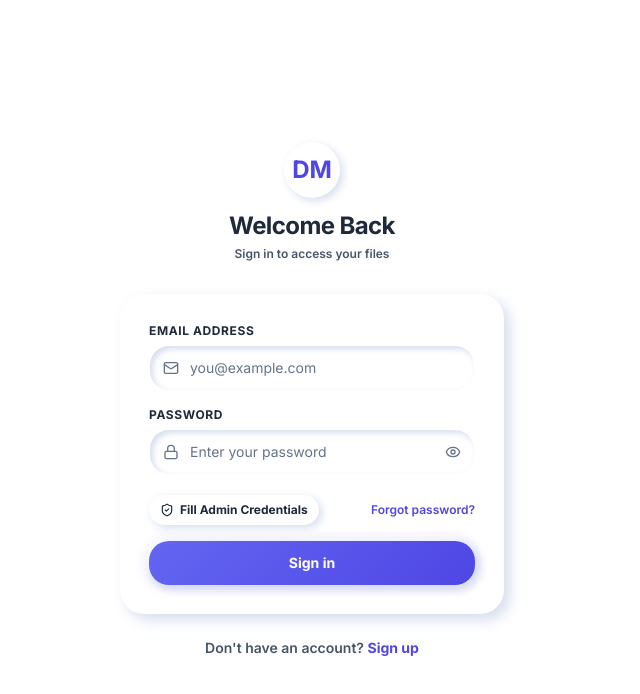
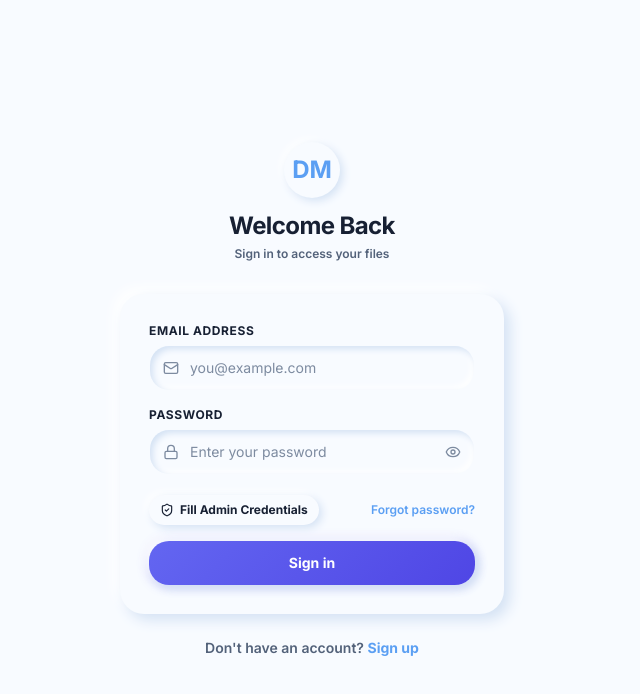
Before and after one commit to Deepak-TripO/DM, a React (Vite) app: page /login in a window 1280 px wide. Shown: the top 694 px of the page, without its empty margins (328-968 px from the left). Built offline with nearby package versions, Linux system fonts and the light colour scheme; no server answers.

Commit message:
Complete Color System Update using Image 1 and Image 2 specifications

```diff
--- a/src/components/FileIcon.tsx
+++ b/src/components/FileIcon.tsx
@@ -28,16 +28,16 @@ const categoryIcons: Record<FileCategory, typeof File> = {
 };
 
 const categoryColors: Record<FileCategory, string> = {
-  image: 'text-emerald-500 neu-circle',
-  video: 'text-purple-500 neu-circle',
-  audio: 'text-pink-500 neu-circle',
-  document: 'text-blue-500 neu-circle',
-  pdf: 'text-red-500 neu-circle',
-  spreadsheet: 'text-green-500 neu-circle',
-  presentation: 'text-amber-500 neu-circle',
-  archive: 'text-orange-500 neu-circle',
-  code: 'text-indigo-500 neu-circle',
-  other: 'text-gray-500 neu-circle',
+  image: 'text-[#8A63D2] neu-circle',
+  video: 'text-[#3B82D0] neu-circle',
+  audio: 'text-[#A05CCB] neu-circle',
+  document: 'text-[#4D94E8] neu-circle',
+  pdf: 'text-[#D95C68] neu-circle',
+  spreadsheet: 'text-[#3FA76B] neu-circle',
+  presentation: 'text-[#E58C35] neu-circle',
+  archive: 'text-[#D69A2D] neu-circle',
+  code: 'text-[#64748B] neu-circle',
+  other: 'text-[#7A8798] neu-circle',
 };
 
 interface FileIconProps {
--- a/src/index.css
+++ b/src/index.css
@@ -3,26 +3,26 @@
 
 @theme {
   --font-sans: 'Inter', ui-sans-serif, system-ui, sans-serif;
-  --color-primary: #4f46e5;
-  --color-primary-hover: #4338ca;
-  --color-primary-light: #e0e7ff;
-  --color-primary-50: #eef2ff;
-  --color-primary-100: #e0e7ff;
-  --color-primary-500: #6366f1;
-  --color-primary-600: #4f46e5;
-  --color-primary-700: #4338ca;
-  --color-surface: #ffffff;
-  --color-surface-secondary: #ffffff;
-  --color-surface-tertiary: #f1f5f9;
-  --color-border: #d4dce8;
-  --color-border-light: #e1e8f2;
-  --color-text-primary: #1e293b;
-  --color-text-secondary: #475569;
-  --color-text-tertiary: #64748b;
-  --color-danger: #ef4444;
-  --color-danger-hover: #dc2626;
-  --color-success: #10b981;
-  --color-warning: #f59e0b;
+  --color-primary: #5B9FF3;
+  --color-primary-hover: #4B91EA;
+  --color-primary-light: #EAF4FF;
+  --color-primary-50: #F8FBFF;
+  --color-primary-100: #EAF4FF;
+  --color-primary-500: #5B9FF3;
+  --color-primary-600: #4B91EA;
+  --color-primary-700: #3D82DB;
+  --color-surface: #FFFFFF;
+  --color-surface-secondary: #F3F8FD;
+  --color-surface-tertiary: #EAF4FF;
+  --color-border: #E3ECF5;
+  --color-border-light: #EEF4FA;
+  --color-text-primary: #172033;
+  --color-text-secondary: #53627A;
+  --color-text-tertiary: #7D8BA0;
+  --color-danger: #D95C68;
+  --color-danger-hover: #C84B57;
+  --color-success: #22A06B;
+  --color-warning: #E59A32;
   --radius-sm: 0.5rem;
   --radius-md: 0.75rem;
   --radius-lg: 1rem;
@@ -34,10 +34,10 @@
   --sidebar-collapsed-width: 68px;
   --header-height: 64px;
 
-  /* Neumorphism Shadow Tokens - Pure White Background */
-  --neu-bg: #ffffff;
-  --neu-shadow-dark: #d5dded;
-  --neu-shadow-light: #ffffff;
+  /* Color System Surface Tokens */
+  --neu-bg: #F8FBFF;
+  --neu-shadow-dark: #D4E2F4;
+  --neu-shadow-light: #FFFFFF;
 
   --neu-flat-shadow: 6px 6px 14px var(--neu-shadow-dark), -6px -6px 14px var(--neu-shadow-light);
   --neu-flat-hover: 8px 8px 18px var(--neu-shadow-dark), -8px -8px 18px var(--neu-shadow-light);
@@ -49,27 +49,26 @@
 }
 
 .dark {
-  --color-primary: #818cf8;
-  --color-primary-hover: #6366f1;
-  --color-primary-light: #1e1b4b;
-  --color-primary-50: #1e1b4b;
-  --color-primary-100: #312e81;
-  --color-primary-500: #818cf8;
-  --color-primary-600: #6366f1;
-  --color-primary-700: #818cf8;
-  --color-surface: #ffffff;
-  --color-surface-secondary: #ffffff;
-  --color-surface-tertiary: #f1f5f9;
-  --color-border: #e2e8f0;
-  --color-border-light: #f1f5f9;
-  --color-text-primary: #0f172a;
-  --color-text-secondary: #475569;
-  --color-text-tertiary: #64748b;
+  --color-primary: #5B9FF3;
+  --color-primary-hover: #4B91EA;
+  --color-primary-light: #EAF4FF;
+  --color-primary-50: #F8FBFF;
+  --color-primary-100: #EAF4FF;
+  --color-primary-500: #5B9FF3;
+  --color-primary-600: #4B91EA;
+  --color-primary-700: #3D82DB;
+  --color-surface: #FFFFFF;
+  --color-surface-secondary: #F3F8FD;
+  --color-surface-tertiary: #EAF4FF;
+  --color-border: #E3ECF5;
+  --color-border-light: #EEF4FA;
+  --color-text-primary: #172033;
+  --color-text-secondary: #53627A;
+  --color-text-tertiary: #7D8BA0;
 
-  /* Neumorphism Shadow Tokens - Pure White Background */
-  --neu-bg: #ffffff;
-  --neu-shadow-dark: #d5dded;
-  --neu-shadow-light: #ffffff;
+  --neu-bg: #F8FBFF;
+  --neu-shadow-dark: #D4E2F4;
+  --neu-shadow-light: #FFFFFF;
 
   --neu-flat-shadow: 6px 6px 14px var(--neu-shadow-dark), -6px -6px 14px var(--neu-shadow-light);
   --neu-flat-hover: 8px 8px 18px var(--neu-shadow-dark), -8px -8px 18px var(--neu-shadow-light);
--- a/src/pages/HomePage.tsx
+++ b/src/pages/HomePage.tsx
@@ -46,40 +46,40 @@ export default function HomePage() {
         <div className="grid grid-cols-2 gap-4 md:grid-cols-4">
           <button
             onClick={() => navigate('/files')}
-            className="flex items-center gap-3.5 rounded-2xl neu-btn p-4 text-left transition-all"
+            className="flex items-center gap-3.5 rounded-2xl neu-btn p-4 text-left transition-all hover:bg-[#EAF4FF]"
           >
-            <div className="flex h-11 w-11 items-center justify-center rounded-xl neu-circle text-blue-500">
-              <FolderOpen className="h-5 w-5 text-blue-500" />
+            <div className="flex h-11 w-11 items-center justify-center rounded-xl neu-circle text-[#4D94E8]">
+              <FolderOpen className="h-5 w-5 text-[#4D94E8]" />
             </div>
             <span className="text-sm font-bold text-[var(--color-text-primary)]">My Files</span>
           </button>
 
           <button
             onClick={() => setUploadOpen(true)}
-            className="flex items-center gap-3.5 rounded-2xl neu-btn p-4 text-left transition-all"
+            className="flex items-center gap-3.5 rounded-2xl neu-btn p-4 text-left transition-all hover:bg-[#E8FAFA]"
           >
-            <div className="flex h-11 w-11 items-center justify-center rounded-xl neu-circle text-emerald-500">
-              <FileUp className="h-5 w-5 text-emerald-500" />
+            <div className="flex h-11 w-11 items-center justify-center rounded-xl neu-circle text-[#18AFAF]">
+              <FileUp className="h-5 w-5 text-[#18AFAF]" />
             </div>
             <span className="text-sm font-bold text-[var(--color-text-primary)]">Upload</span>
           </button>
 
           <button
             onClick={() => navigate('/recent')}
-            className="flex items-center gap-3.5 rounded-2xl neu-btn p-4 text-left transition-all"
+            className="flex items-center gap-3.5 rounded-2xl neu-btn p-4 text-left transition-all hover:bg-[#FFF4E5]"
           >
-            <div className="flex h-11 w-11 items-center justify-center rounded-xl neu-circle text-amber-500">
-              <Clock className="h-5 w-5 text-amber-500" />
+            <div className="flex h-11 w-11 items-center justify-center rounded-xl neu-circle text-[#E59A32]">
+              <Clock className="h-5 w-5 text-[#E59A32]" />
             </div>
             <span className="text-sm font-bold text-[var(--color-text-primary)]">Recent</span>
           </button>
 
           <button
             onClick={() => navigate('/starred')}
-            className="flex items-center gap-3.5 rounded-2xl neu-btn p-4 text-left transition-all"
+            className="flex items-center gap-3.5 rounded-2xl neu-btn p-4 text-left transition-all hover:bg-[#F3EDFF]"
           >
-            <div className="flex h-11 w-11 items-center justify-center rounded-xl neu-circle text-purple-500">
-              <Star className="h-5 w-5 text-purple-500" />
+            <div className="flex h-11 w-11 items-center justify-center rounded-xl neu-circle text-[#8A63D2]">
+              <Star className="h-5 w-5 text-[#8A63D2]" />
             </div>
             <span className="text-sm font-bold text-[var(--color-text-primary)]">Starred</span>
           </button>
--- a/src/pages/admin/AdminOverview.tsx
+++ b/src/pages/admin/AdminOverview.tsx
@@ -41,7 +41,7 @@ export default function AdminOverview() {
       value: stats?.totalUsers ?? 0,
       subtext: 'Registered accounts',
       icon: Users,
-      color: 'text-blue-600 bg-blue-50 dark:bg-blue-950/30 dark:text-blue-400',
+      color: '#4D94E8',
       link: '/admin/users',
     },
     {
@@ -49,7 +49,7 @@ export default function AdminOverview() {
       value: stats?.activeUsers ?? 0,
       subtext: 'Non-disabled users',
       icon: UserCheck,
-      color: 'text-emerald-600 bg-emerald-50 dark:bg-emerald-950/30 dark:text-emerald-400',
+      color: '#22A06B',
       link: '/admin/users',
     },
     {
@@ -57,7 +57,7 @@ export default function AdminOverview() {
       value: stats?.totalFiles ?? 0,
       subtext: 'Stored documents & media',
       icon: FileText,
-      color: 'text-purple-600 bg-purple-50 dark:bg-purple-950/30 dark:text-purple-400',
+      color: '#8A63D2',
       link: '/admin/files',
     },
     {
@@ -65,7 +65,7 @@ export default function AdminOverview() {
       value: formatBytes(stats?.totalUsed ?? 0),
       subtext: 'Actual disk space used',
       icon: HardDrive,
-      color: 'text-indigo-600 bg-indigo-50 dark:bg-indigo-950/30 dark:text-indigo-400',
+      color: '#18AFAF',
       link: '/admin/storage',
     },
     {
@@ -73,7 +73,7 @@ export default function AdminOverview() {
       value: formatBytes(stats?.totalAllocated ?? 0),
       subtext: 'Total assigned capacity',
       icon: Database,
-      color: 'text-cyan-600 bg-cyan-50 dark:bg-cyan-950/30 dark:text-cyan-400',
+      color: '#6675D9',
       link: '/admin/storage',
     },
     {
@@ -81,7 +81,7 @@ export default function AdminOverview() {
       value: stats?.activeShares ?? 0,
       subtext: 'Public shared links',
       icon: Link2,
-      color: 'text-amber-600 bg-amber-50 dark:bg-amber-950/30 dark:text-amber-400',
+      color: '#159A8A',
       link: '/admin/shared-links',
     },
   ];
@@ -113,7 +113,7 @@ export default function AdminOverview() {
                 {card.label}
               </span>
               <div className="flex h-10 w-10 items-center justify-center rounded-xl neu-circle">
-                <card.icon className="h-5 w-5 text-[var(--color-primary)]" />
+                <card.icon className="h-5 w-5" style={{ color: card.color }} />
               </div>
             </div>
             <div className="text-2xl font-extrabold text-[var(--color-text-primary)] mb-1">
```
Also changed, not shown: src/components/Sidebar.tsx (+47 -18 lines), src/layouts/AdminLayout.tsx (+22 -13 lines).
